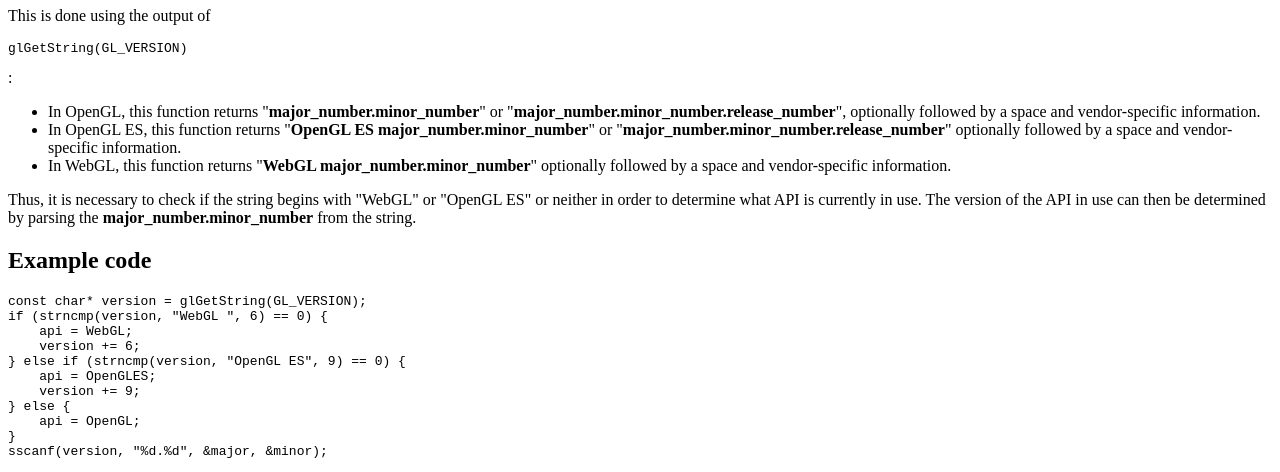
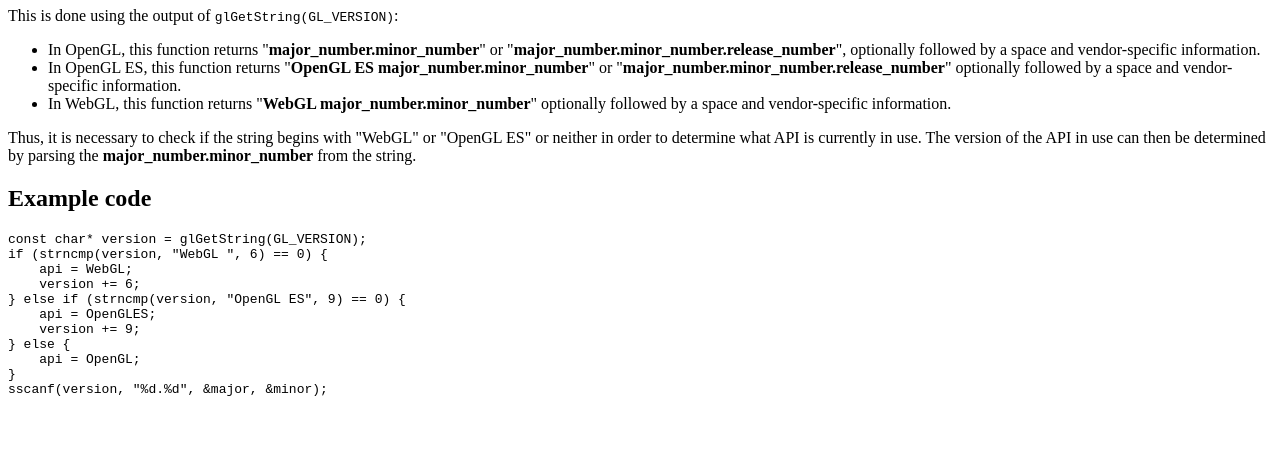
Before and after one commit to nguillemot/nguillemot.github.com, a plain HTML site: page glfeaturereqs.html in a window 1280 px wide. Shown: the part 463-935 px from the top of the page. After the commit the page ends 873 px from the top, so only its background shows below. Drawn offline with Linux system fonts and the light colour scheme.

Commit message:
Update glfeaturereqs.html

```diff
--- a/glfeaturereqs.html
+++ b/glfeaturereqs.html
@@ -22,7 +22,7 @@ Furthermore, there exists quirks and bugs in GL implementations that will be doc
 
 <h1>Determining the API in use and its version</h1>
 
-<p>This is done using the output of <pre><code>glGetString(GL_VERSION)</code></pre>:<br/>
+<p>This is done using the output of <code>glGetString(GL_VERSION)</code>:<br/>
 <ul>
   <li>In OpenGL, this function returns "<b>major_number.minor_number</b>" or "<b>major_number.minor_number.release_number</b>", optionally followed by a space and vendor-specific information.</li>
   <li>In OpenGL ES, this function returns "<b>OpenGL ES major_number.minor_number</b>" or "<b>major_number.minor_number.release_number</b>" optionally followed by a space and vendor-specific information.</li>
```
